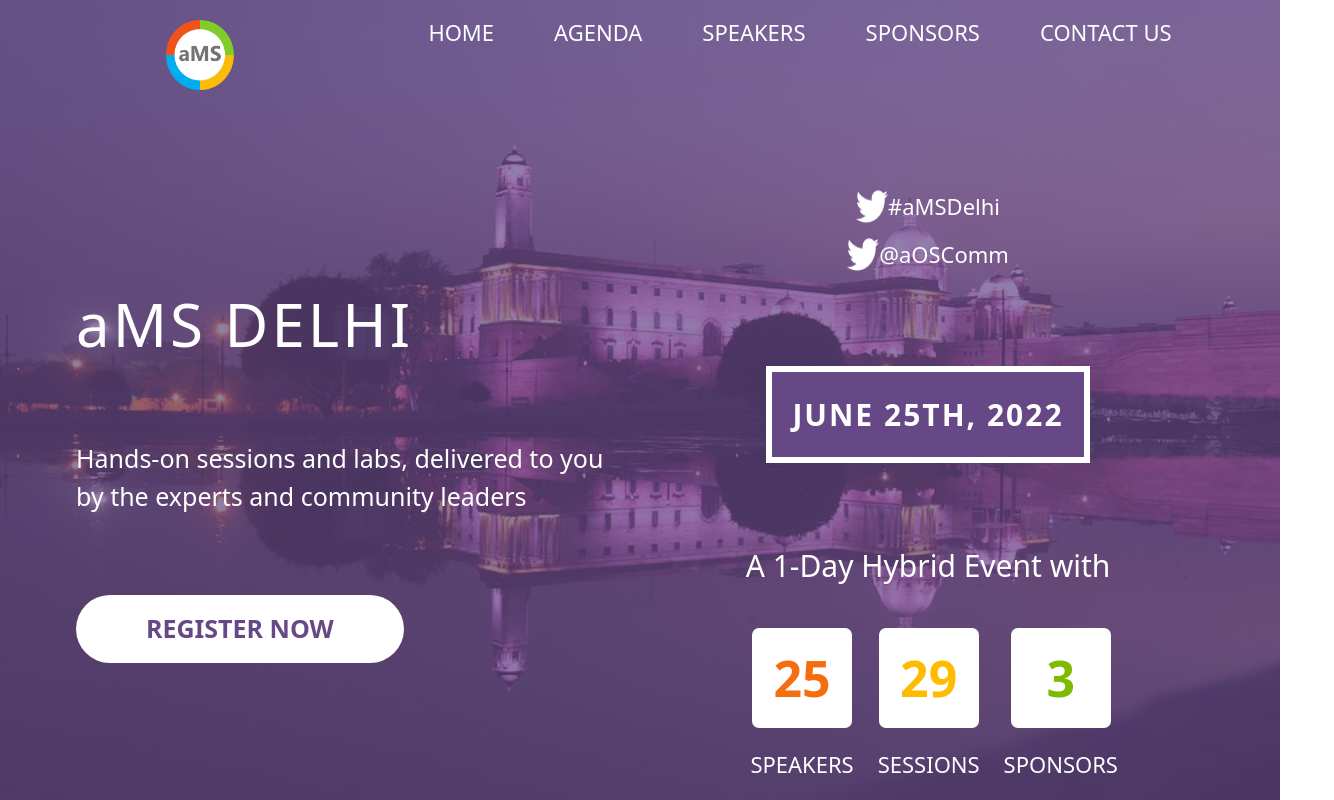
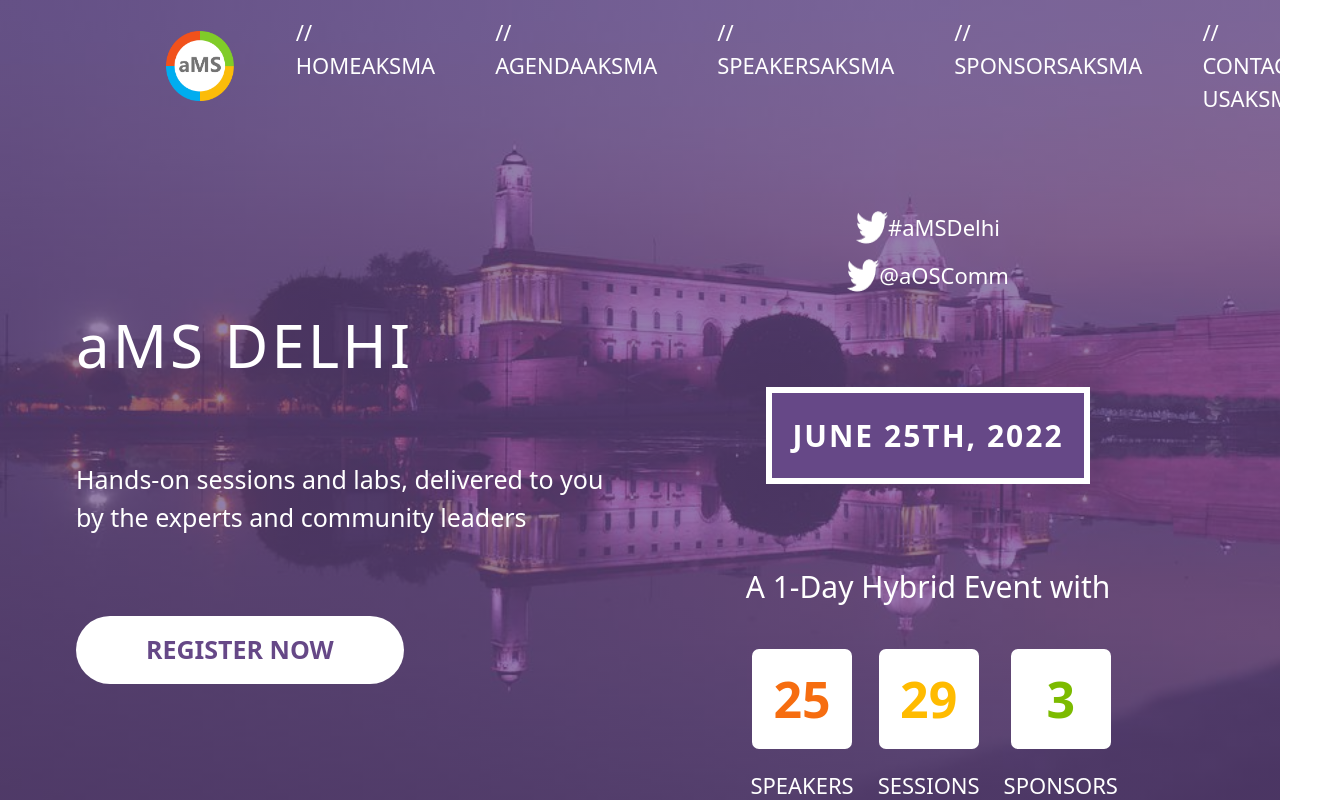
Before and after one commit to aman-pen/demo-static-ams, a React (Create React App) app: page / in a window 1280 px wide. Shown: the top 800 px of the page, 1334 px wide, since content can reach past the window. Built offline with nearby package versions, Linux system fonts and the light colour scheme.

Commit message:
Update Header.js

```diff
--- a/src/Header.js
+++ b/src/Header.js
@@ -70,7 +70,8 @@
                     <NavItem>
                       <NavLink href={encodeURI(data.url)}>
                         {" "}
-                        {data.title}
+//                         {data.title}
+AKSMA
                       </NavLink>
                     </NavItem>
                   );
```
